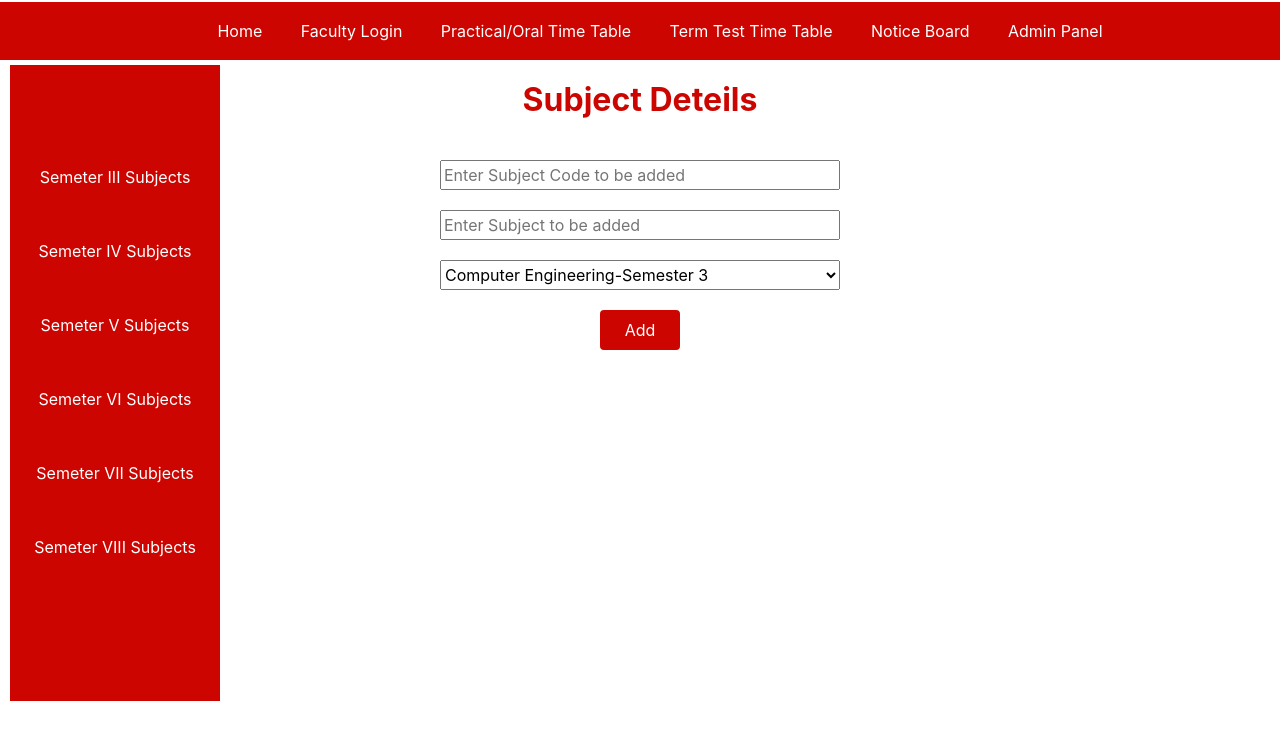
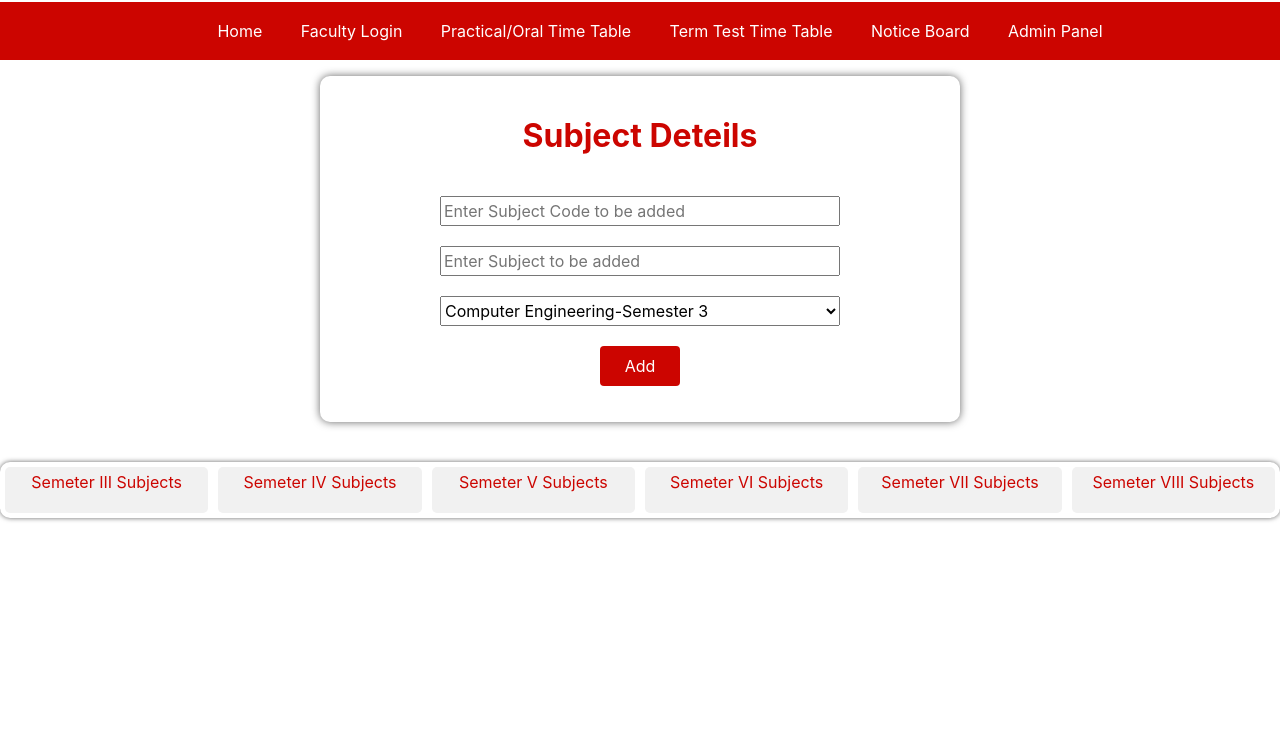
Before and after one commit to DivyeshPithadiya/ExamManagementSystem, a PHP site: page /subject.php in a window 1280 px wide. Shown: the top 740 px of the page. Run offline with PHP 8.4, Linux system fonts and the light colour scheme; a user stored in the database is signed in; data comes from the database, SQL or seed files in the repository; data that the repository does not hold is empty.

Commit message:
UI Changed

```diff
--- a/CSS/common.css
+++ b/CSS/common.css
@@ -23,6 +23,19 @@
     align-content: center;
     background-color: white;
     height: 350;
+    width: 50%;
+    position: absolute;
+    top: 208;
+    box-shadow: 0 0 8px #666;
+    margin-left:25%;
+    border-radius:10px;
+}
+
+.changeDetails
+{
+    align-content: center;
+    background-color: white;
+    height: 400;
     width: 50%;
     position: absolute;
     top: 208;
@@ -122,3 +135,21 @@ div li:hover {
   line-height: 75px;
   border-radius: 10px;
   }
+
+  .flex-container-subjects {
+    display: flex;
+    flex-direction: row;
+    background-color: white;
+    border-radius:10px;
+    box-shadow: 0 0 5px #666;
+    }
+
+    .flex-container-subjects > div {
+    background-color: #f1f1f1;
+    color:white;
+    width:100%;
+    padding:3px;
+    margin: 5px;
+    text-align: center;
+    border-radius: 5px;
+    }
--- a/UT_TT.php
+++ b/UT_TT.php
@@ -31,7 +31,7 @@
 	{
 		?>
 
-		<div>
+		<div  style="box-shadow: 0 0 8px #666;width:50%;margin-left:25%;padding:20px;border-radius:10px;">
 
         <p><font color="#cc0500" size="6"><center><b>Unit Test Time Table</font></b></center></p>
         <center>
@@ -108,7 +108,7 @@
 		</div>
         <hr>
 
-        <div class="container">
+        <div>
         <?php
 
         for($i=3;$i<=8;$i++)
--- a/changeUsePass.php
+++ b/changeUsePass.php
@@ -3,14 +3,14 @@
 		<title>Exam_Management_System</title>
 		<link rel="stylesheet" href="https://stackpath.bootstrapcdn.com/bootstrap/4.4.1/css/bootstrap.min.css"></head>
 
-<script src="https://cdnjs.cloudflare.com/ajax/libs/jquery-validate/1.19.0/jquery.validate.js"></script>
+	<script src="https://cdnjs.cloudflare.com/ajax/libs/jquery-validate/1.19.0/jquery.validate.js"></script>
     <script src="https://ajax.googleapis.com/ajax/libs/jquery/3.3.1/jquery.min.js"></script>
     <script src="https://ajax.aspnetcdn.com/ajax/jquery.validate/1.9/jquery.validate.js"></script>
     <script type="text/javascript" src="validation.js"> </script>
 
 	</head>
 
-	<body style=background-color:white;>
+	<body style=background-color:#F5B842;;>
 
 			<link rel="stylesheet" type="text/css" href="CSS/common.css">
 
@@ -19,7 +19,7 @@
 
 <!--
 			<div class="demo1"> -->
-				<div class="panel">
+				<div class="changeDetails">
 
 
 				<form method="post" action="usepassValidation.php" id="myForm">
--- a/fchangeUsePass.php
+++ b/fchangeUsePass.php
@@ -11,7 +11,7 @@
         <script type="text/javascript" src="validation.js"> </script>
 	</head>
 
-	<body style=background-color:white;>
+	<body style=background-color:#F5B842;>
 
 	<link rel="stylesheet" type="text/css" href="CSS/common.css">
 	<?php require 'navbar.php'; //Navigation bar
@@ -22,7 +22,7 @@
 	{
 		?>
 
-				<div class="panel">
+				<div class="changeDetails">
 
 					<form method="post" id="myForm"  action="fusepassValidation.php">
 						<center>
--- a/labs.php
+++ b/labs.php
@@ -23,7 +23,7 @@
 	{
 		?>
 
-		<div>
+		<div style="box-shadow: 0 0 8px #666;width:50%;margin-left:25%;padding:20px;border-radius:10px;">
 		<center>
 
 			<p><font color="#cc0500" size="6"><center><b>Lab Deteils</font></b></center></p>
--- a/login.php
+++ b/login.php
@@ -9,7 +9,7 @@
 
 	</head>
 
-	<body style=background-color:white;>
+	<body style=background-color:#F5B842;>
 
 	<link rel="stylesheet" type="text/css" href="CSS/common.css">
 
--- a/subject.php
+++ b/subject.php
@@ -25,23 +25,10 @@
 	<link rel="stylesheet" type="text/css" href="CSS/common.css">
 	<link rel="stylesheet" type="text/css" href="CSS/indexcss.css">
 
-	<div class="i1" style=margin-top:55;>
-
-		<a href="subject.php?sem=3" style=text-decoration:none;><center><P style=color:white;margin-top:100;>Semeter III Subjects</p></center></a>
-		<a href="subject.php?sem=4" style=text-decoration:none;><center><P class="i2">Semeter IV Subjects</p></center></a>
-		<a href="subject.php?sem=5" style=text-decoration:none;><center><P class="i2">Semeter V Subjects</p></center></a>
-		<a href="subject.php?sem=6" style=text-decoration:none;><center><P class="i2">Semeter VI Subjects</p></center></a>
-		<a href="subject.php?sem=7" style=text-decoration:none;><center><P class="i2">Semeter VII Subjects</p></center></a>
-		<a href="subject.php?sem=8" style=text-decoration:none;><center><P class="i2">Semeter VIII Subjects</p></center></a>
-
-	</div>
-
-
 
 	<?php require 'navbar.php'; //Navigation bar
         ?>
-
-		<div>
+		<div style="box-shadow: 0 0 8px #666;width:50%;margin-left:25%;padding:20px;border-radius:10px;">
 		<center>
 
 			<p><font color="#cc0500" size="6"><center><b>Subject Deteils</font></b></center></p>
@@ -179,6 +166,18 @@
 	mysqli_close($conn);
 	?>
 
+
+	<div class="flex-container-subjects" style="margin-top:40px;">
+
+		<div><a href="subject.php?sem=3" style=text-decoration:none;color:#cc0500;><center><P>Semeter III Subjects</p></center></a></div>
+		<div><a href="subject.php?sem=4" style=text-decoration:none;color:#cc0500;><center><P >Semeter IV Subjects</p></center></a></div>
+		<div><a href="subject.php?sem=5" style=text-decoration:none;color:#cc0500;><center><P >Semeter V Subjects</p></center></a></div>
+		<div><a href="subject.php?sem=6" style=text-decoration:none;color:#cc0500;><center><P >Semeter VI Subjects</p></center></a></div>
+		<div><a href="subject.php?sem=7" style=text-decoration:none;color:#cc0500;><center><P>Semeter VII Subjects</p></center></a></div>
+		<div><a href="subject.php?sem=8" style=text-decoration:none;color:#cc0500;><center><P>Semeter VIII Subjects</p></center></a></div>
+
+	</div>
+
 	</body>
 
 </html>
--- a/userlogin.php
+++ b/userlogin.php
@@ -8,7 +8,7 @@
 
 	</head>
 
-	<body style=background-color:white;>
+	<body style=background-color:#F5B842;>
 
 			<link rel="stylesheet" type="text/css" href="CSS/common.css">
 			<?php require 'FacNav.php'; //Navigation bar
```
Also changed, not shown: EditLab.php (+9 -4 lines), index.php (+4 -4 lines).
